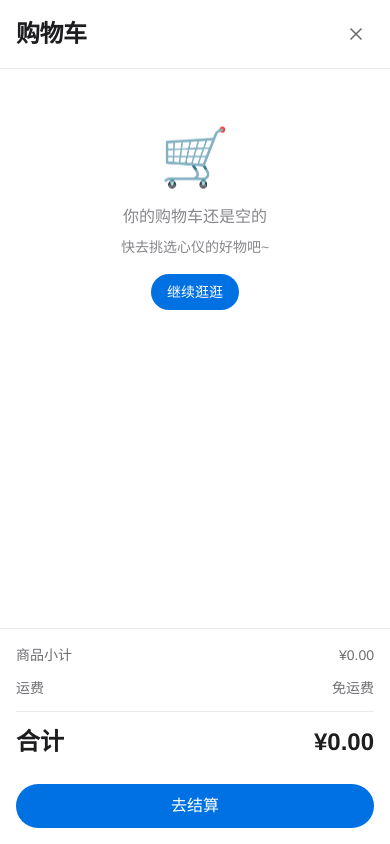
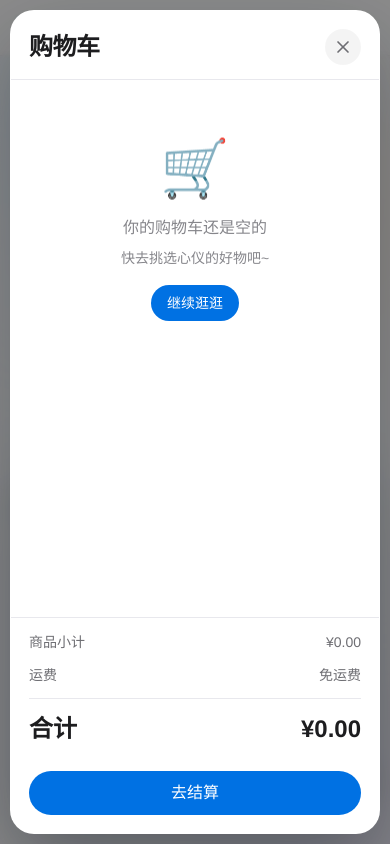
Before and after one commit to Attention233/star, a website: page index.html in a window 390 px wide. Both pictures are taken after a click on the button 308 px from the left and 27 px from the top of the page. Shown: the top 844 px of the page. Drawn offline with Linux system fonts and the light colour scheme.

Commit message:
style: 重写手机端购物车为悬浮侧栏卡片
- 手机端沿用电脑的侧栏样式：四周留边、圆角、阴影，不再铺满整屏

- 保留 Toast 隐藏、滚动控制与底部安全区适配

```diff
--- a/css/components.css
+++ b/css/components.css
@@ -689,30 +689,42 @@ body.cart-open .toast-container { right: calc(min(440px, 100vw) + var(--space-5)
 
 /* ---------- 手机购物车：安全区与 Toast 避让 ---------- */
 @media (max-width: 768px) {
-  /* 全屏购物车打开时隐藏 Toast，避免盖住第一件商品 */
+  /* 手机端沿用电脑的侧栏卡片样式：四周留边、圆角悬浮，不铺满整屏 */
   body.cart-open .toast-container { display: none; }
 
   .cart-panel {
-    width: 100%;
+    top: max(10px, env(safe-area-inset-top));
+    right: max(10px, env(safe-area-inset-right));
+    bottom: max(10px, env(safe-area-inset-bottom));
+    left: max(10px, env(safe-area-inset-left));
+    width: auto;
     max-width: none;
-    height: 100vh;
-    height: 100dvh;
+    height: auto;
+    border-radius: 24px;
+    overflow: hidden;
+    border: 1px solid rgba(255, 255, 255, 0.75);
+    box-shadow: 0 28px 80px rgba(16, 24, 40, 0.28);
   }
 
   .cart-header {
-    padding: calc(var(--space-4) + env(safe-area-inset-top)) var(--space-4) var(--space-4);
+    padding: 18px 18px 14px;
+    border-bottom: 1px solid var(--color-border-light);
+    background: #fff;
   }
 
   .cart-items {
-    padding: var(--space-4);
+    padding: 16px 18px;
     -webkit-overflow-scrolling: touch;
     overscroll-behavior: contain;
   }
 
   .cart-footer {
-    padding: var(--space-4) var(--space-4) calc(var(--space-4) + env(safe-area-inset-bottom));
+    padding: 14px 18px calc(18px + env(safe-area-inset-bottom));
+    border-top: 1px solid var(--color-border-light);
+    background: #fff;
   }
 
   .cart-item { gap: var(--space-3); }
   .cart-item-image { width: 72px; height: 72px; }
+  .cart-close { background: rgba(0, 0, 0, 0.045); }
 }
```
